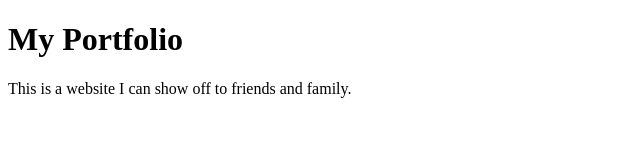
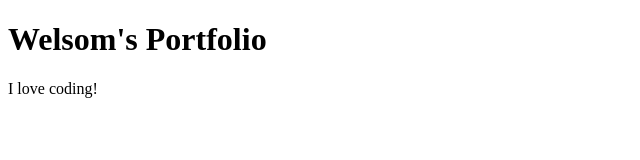
Before and after one commit to nehsss/my-portfolio, a plain HTML site: page index.html in a window 1280 px wide. Shown: the whole page, without its empty margins (0-640 px from the left). Drawn offline with Linux system fonts and the light colour scheme.

Commit message:
make the page about me

```diff
--- a/index.html
+++ b/index.html
@@ -1,10 +1,10 @@
 <!DOCTYPE html>
 <html>
 	<head>
-		<title>My Portfolio</title>
+		<title>Welsom's Portfolio</title>
 	</head>
 	<body>
-		<h1>My Portfolio</h1>
-		<p>This is a website I can show off to friends and family.</p>
+		<h1>Welsom's Portfolio</h1>
+		<p>I love coding!</p>
 	</body>
 </html>
```
